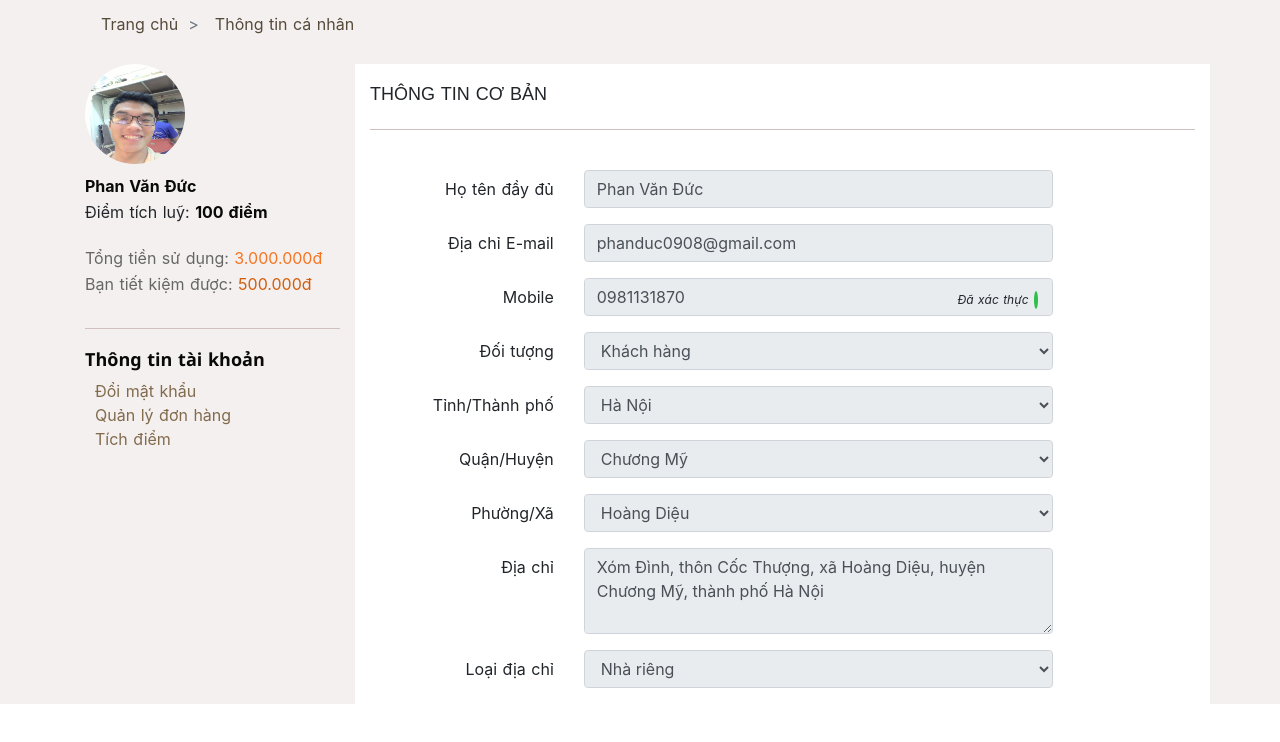
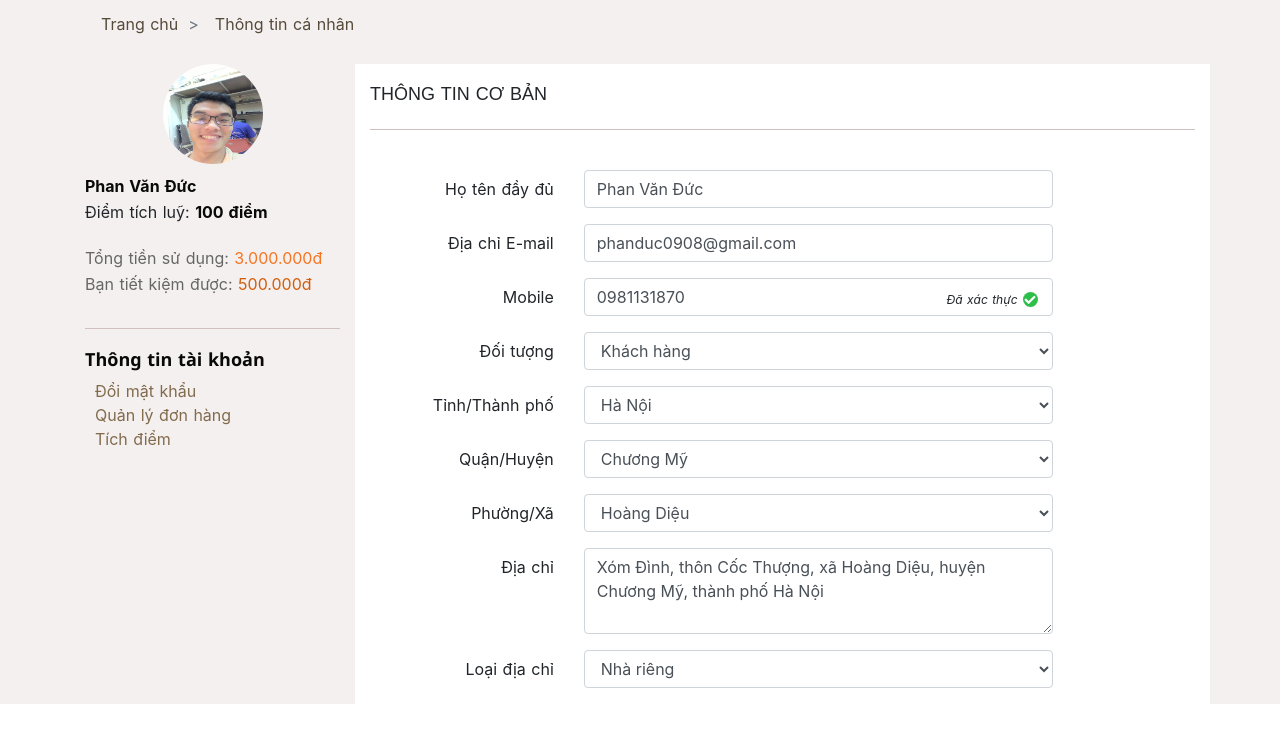
Before and after one commit to Sharp-Team/WCDI18, a Nuxt app in the folder front-end/: page /profile in a window 1280 px wide. Shown: the top 742 px of the page. Built offline with nearby package versions, Linux system fonts and the light colour scheme.

Commit message:
[D-fix]fix profile

```diff
--- a/front-end/components/share/profile.vue
+++ b/front-end/components/share/profile.vue
@@ -42,21 +42,21 @@
             <div class="form-group row">
               <label for="fullname" class="col-sm-12 col-md-3 col-form-label">Họ tên đầy đủ</label>
               <div class="col-sm-12 col-md-7">
-                <input type="text" class="form-control" id="fullname" value="Phan Văn Đức" readonly>
+                <input type="text" class="form-control" id="fullname" value="Phan Văn Đức" disabled>
               </div>
             </div>
             <!-- Email -->
             <div class="form-group row">
               <label for="email" class="col-sm-3 col-form-label">Địa chỉ E-mail</label>
               <div class="col-sm-12 col-md-7">
-                <input type="text" class="form-control" id="email" value="phanduc0908@gmail.com" readonly>
+                <input type="text" class="form-control" id="email" value="phanduc0908@gmail.com" disabled>
               </div>
             </div>
             <!-- Mobile -->
             <div class="form-group row">
               <label for="mobile" class="col-sm-12 col-md-3 col-form-label">Mobile</label>
               <div class="col-sm-12 col-md-7">
-                <input type="text" class="form-control" id="mobile" value="0981131870" readonly>
+                <input type="text" class="form-control" id="mobile" value="0981131870" disabled>
                 <div class="confirm">
                   <span>Đã xác thực</span>
                   <i class="fas fa-check"></i>
@@ -157,6 +157,7 @@ export default {
     }
     .left{
       .avata-img{
+        text-align: center;
         img{
           height: 100px;
           width: 100px;
@@ -218,6 +219,9 @@ export default {
       background-color: #ffffff;
       text-align: right;
       .form-info{
+        .form-control:disabled{
+          background-color: #ffffff;
+        }
         padding-top: 40px;
         .confirm{
           position: absolute;
--- a/front-end/nuxt.config.js
+++ b/front-end/nuxt.config.js
@@ -14,7 +14,14 @@ module.exports = {
       { hid: 'description', name: 'description', content: pkg.description }
     ],
     link: [
-      { rel: 'icon', type: 'image/x-icon', href: '/favicon.ico' }
+      { rel: 'icon', type: 'image/x-icon', href: '/favicon.ico' },
+      {
+        rel: 'stylesheet',
+        href: 'https://use.fontawesome.com/releases/v5.4.2/css/all.css',
+        integrity:
+          'sha384-/rXc/GQVaYpyDdyxK+ecHPVYJSN9bmVFBvjA/9eOB+pb3F2w2N6fc5qB9Ew5yIns',
+        crossorigin: 'anonymous'
+      }
     ]
   },
 
```
Also changed, not shown: front-end/components/TestBackEnd.vue (renamed from front-end/components/TestBackend.vue), 2 other files (tests, documents, lock files or other folders).
